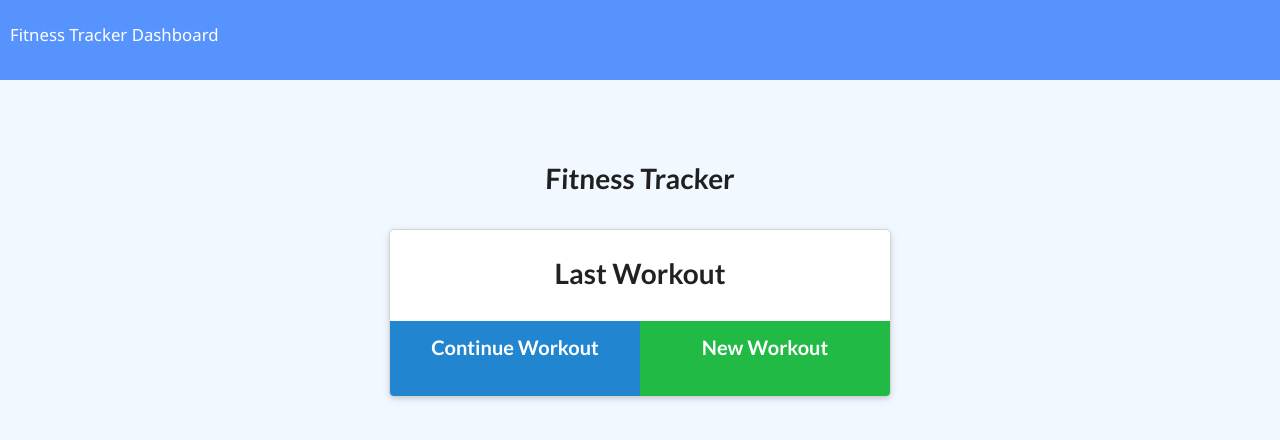
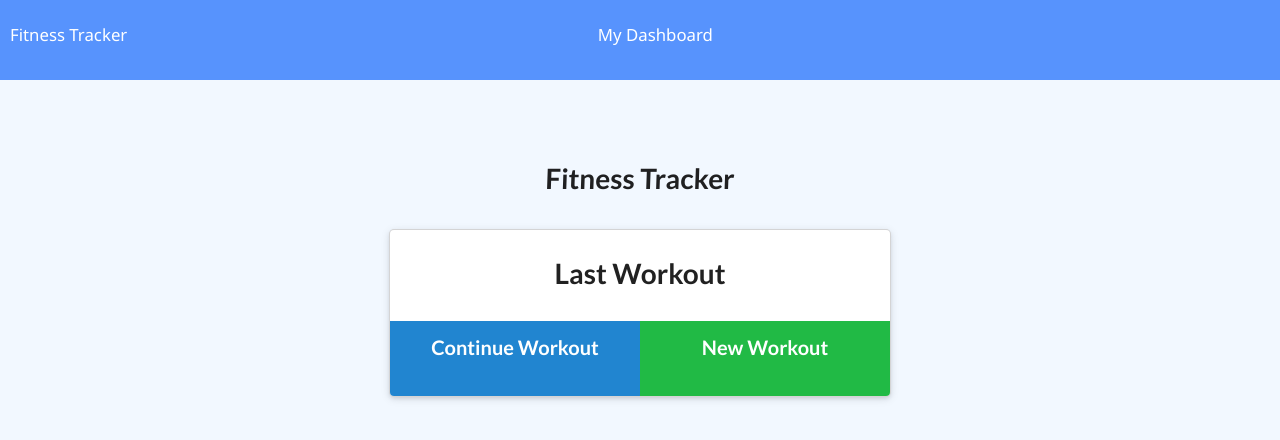
Before and after one commit to avaarm/workout-tracker, a website: page public/index.html in a window 1280 px wide. Drawn offline with nearby package versions, Linux system fonts and the light colour scheme; no server answers.

Commit message:
interface fix

```diff
--- a/public/index.html
+++ b/public/index.html
@@ -13,7 +13,7 @@
 <body>
   <nav>
     <a href="/">Fitness Tracker</a>
-    <a href="/stats">Dashboard</a>
+    <a href="/stats" class="dashboard"> My Dashboard</a>
   </nav>
   <div class="wrapper workout">
     <header>
--- a/public/style.css
+++ b/public/style.css
@@ -31,6 +31,10 @@ a:active,
 a:visited {
   text-decoration: none;
   color: inherit;
+}
+
+a.dashboard{
+  margin-left: 37%;
 }
 
 .text-center{
```
Also changed, not shown: public/exercise.html (+1 -1 lines).
